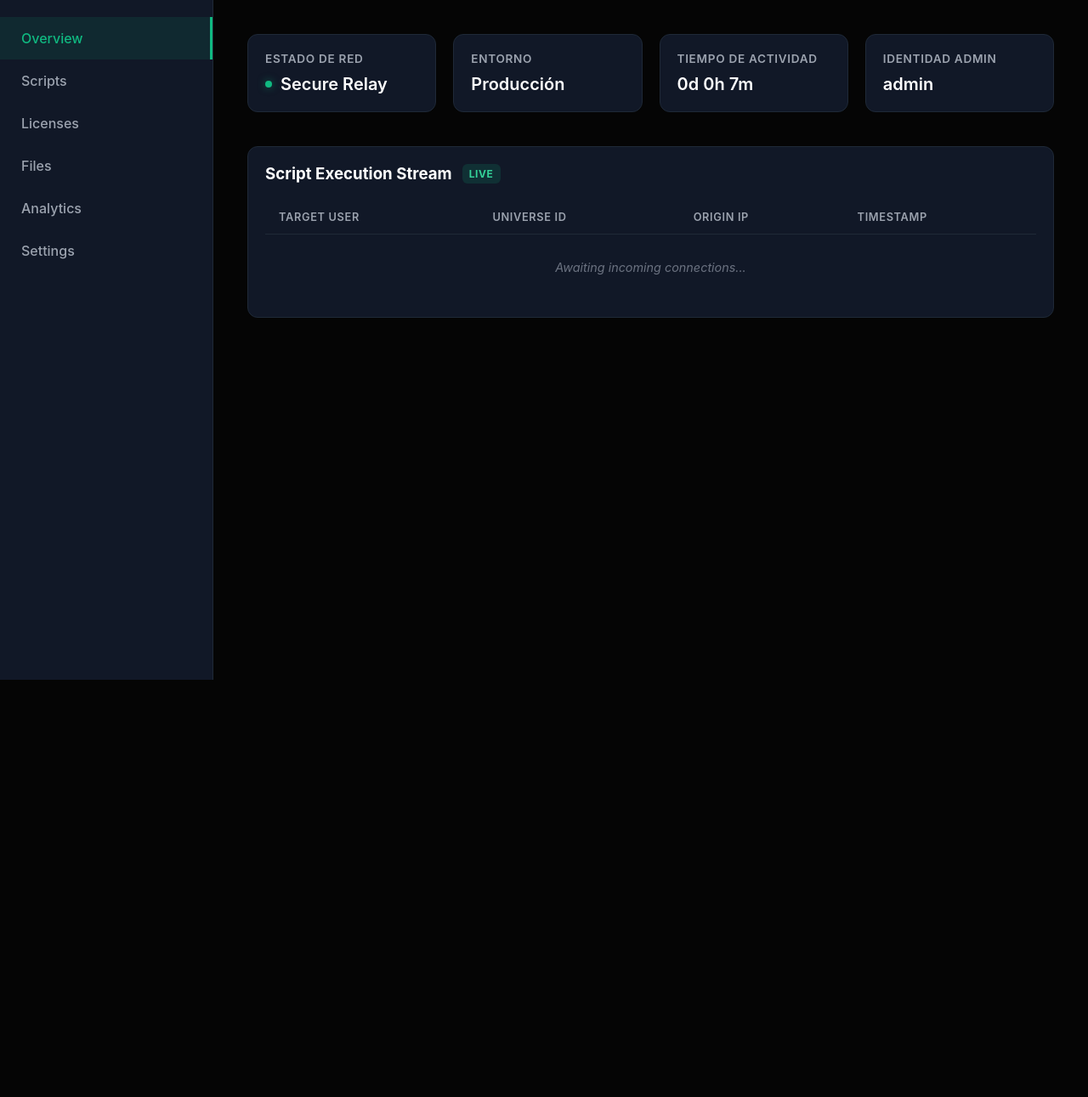
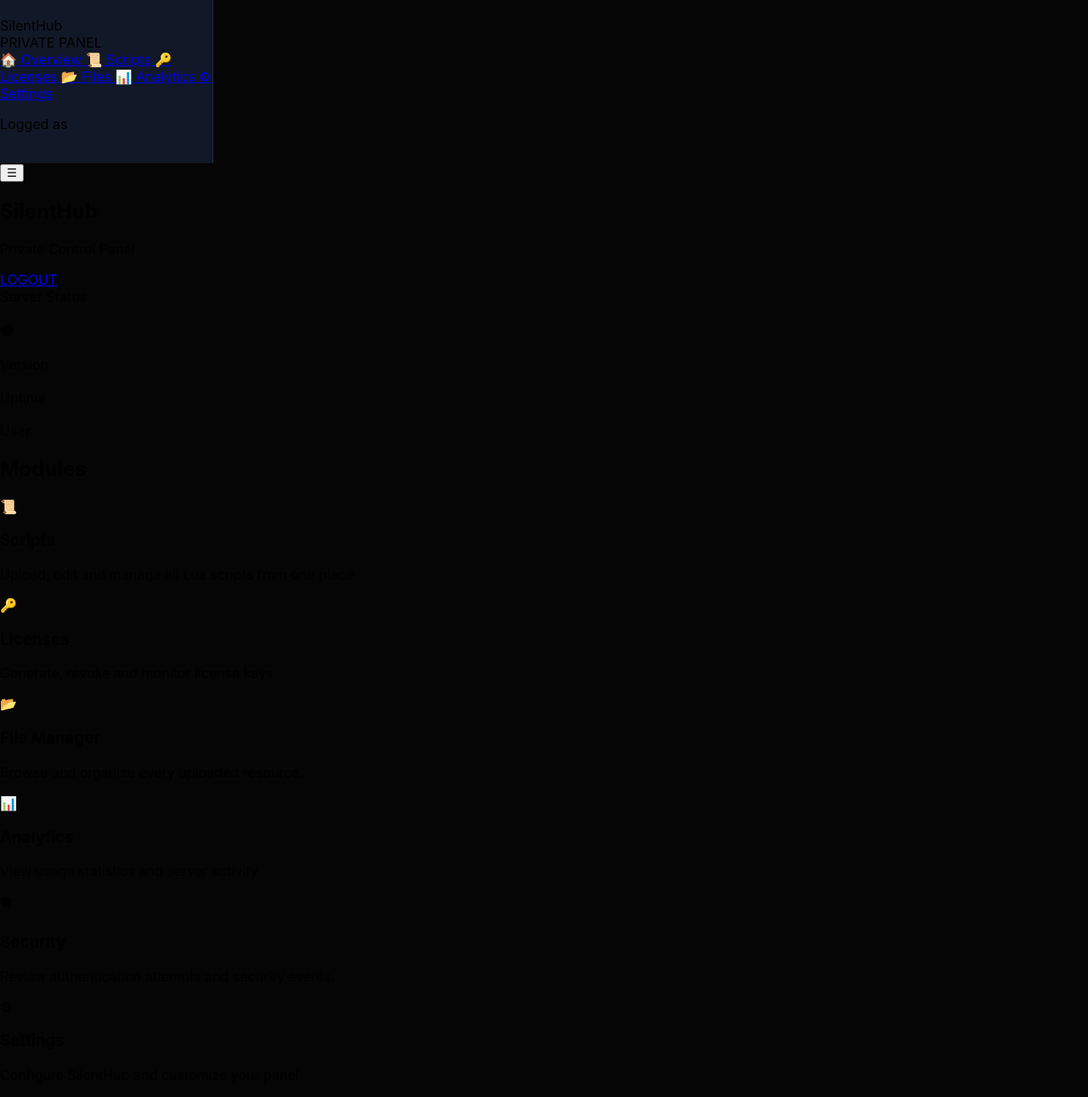
Before and after one commit to Silent-lua/Library, a Flask app: template templates/panel.html in a window 1280 px wide. Shown: the whole page at 85% size. Before the commit the page ends 800 px from the top, so only its background shows below. Run offline with Flask 3, Linux system fonts and the light colour scheme; the template is opened without the code that fills it, so the values that code supplies are empty.

Commit message:
Update panel.html

```diff
--- a/templates/panel.html
+++ b/templates/panel.html
@@ -1,171 +1,270 @@
 <!DOCTYPE html>
 <html lang="en">
+
 <head>
+
     <meta charset="UTF-8">
+
     <meta name="viewport" content="width=device-width, initial-scale=1.0">
-    <title>SilentHub</title>
+
+    <title>SilentHub Dashboard</title>
+
     <link rel="stylesheet" href="{{ url_for('static', filename='style.css') }}">
+
 </head>
-<body>
-    <div class="sidebar">
-        <div class="sidebar-item active" data-target="overview">Overview</div>
-        <div class="sidebar-item" data-target="scripts">Scripts</div>
-        <div class="sidebar-item" data-target="licenses">Licenses</div>
-        <div class="sidebar-item" data-target="files">Files</div>
-        <div class="sidebar-item" data-target="analytics">Analytics</div>
-        <div class="sidebar-item" data-target="settings">Settings</div>
-    </div>
 
-    <div class="main-content">
-        <div class="panel-container">
-            <section id="overview-view" class="dashboard-view active-view">
-                <div class="metrics-grid">
-                    <div class="metric-card">
-                        <span class="metric-title">Estado de Red</span>
-                        <div class="metric-value-container">
-                            <span class="status-indicator active-status"></span>
-                            <span class="metric-value">Secure Relay</span>
-                        </div>
-                    </div>
-                    <div class="metric-card">
-                        <span class="metric-title">Entorno</span>
-                        <span class="metric-value">Producción</span>
-                    </div>
-                    <div class="metric-card">
-                        <span class="metric-title">Tiempo de Actividad</span>
-                        <span id="uptime-display" class="metric-value">0d 0h 7m</span>
-                    </div>
-                    <div class="metric-card">
-                        <span class="metric-title">Identidad Admin</span>
-                        <span class="metric-value">admin</span>
-                    </div>
+<body class="dashboard-body">
+
+<div class="dashboard-layout">
+
+    <!-- SIDEBAR -->
+
+    <aside class="sidebar" id="sidebar">
+
+        <div>
+
+            <div class="sidebar-header">
+
+                <div class="sidebar-logo">
+                    SilentHub
                 </div>
 
-                <div class="live-stream-box">
-                    <h3>Script Execution Stream <span class="live-badge">Live</span></h3>
-                    <div class="table-container">
-                        <table>
-                            <thead>
-                                <tr>
-                                    <th>TARGET USER</th>
-                                    <th>UNIVERSE ID</th>
-                                    <th>ORIGIN IP</th>
-                                    <th>TIMESTAMP</th>
-                                </tr>
-                            </thead>
-                            <tbody id="stream-tbody">
-                                <tr class="empty-row">
-                                    <td colspan="4">Awaiting incoming connections...</td>
-                                </tr>
-                            </tbody>
-                        </table>
+                <div class="sidebar-subtitle">
+                    PRIVATE PANEL
+                </div>
+
+            </div>
+
+            <nav class="menu">
+
+                <a class="active" href="#">
+                    🏠
+                    <span>Overview</span>
+                </a>
+
+                <a href="#">
+                    📜
+                    <span>Scripts</span>
+                </a>
+
+                <a href="#">
+                    🔑
+                    <span>Licenses</span>
+                </a>
+
+                <a href="#">
+                    📂
+                    <span>Files</span>
+                </a>
+
+                <a href="#">
+                    📊
+                    <span>Analytics</span>
+                </a>
+
+                <a href="#">
+                    ⚙
+                    <span>Settings</span>
+                </a>
+
+            </nav>
+
+        </div>
+
+        <div class="user-box">
+
+            <p>Logged as</p>
+
+            <strong>{{ datos.usuario }}</strong>
+
+        </div>
+
+    </aside>
+
+    <!-- Overlay -->
+
+    <div class="sidebar-overlay" id="overlay"></div>
+
+    <!-- MAIN -->
+
+    <main class="dashboard-main">
+
+        <header class="topbar">
+
+            <div class="topbar-left">
+
+                <button class="menu-toggle" id="menuToggle">
+
+                    ☰
+
+                </button>
+
+                <div>
+
+                    <h2>SilentHub</h2>
+
+                    <p>Private Control Panel</p>
+
+                </div>
+
+            </div>
+
+            <a href="/logout" class="logout-btn">
+
+                LOGOUT
+
+            </a>
+
+        </header>
+
+        <section class="content">
+
+            <div class="stats">
+
+                <div class="stat-card">
+
+                    <span>Server Status</span>
+
+                    <h3 class="online">
+
+                        ● {{ datos.estado }}
+
+                    </h3>
+
+                </div>
+
+                <div class="stat-card">
+
+                    <span>Version</span>
+
+                    <h3>
+
+                        {{ datos.version }}
+
+                    </h3>
+
+                </div>
+
+                <div class="stat-card">
+
+                    <span>Uptime</span>
+
+                    <h3>
+
+                        {{ datos.tiempo }}
+
+                    </h3>
+
+                </div>
+
+                <div class="stat-card">
+
+                    <span>User</span>
+
+                    <h3>
+
+                        {{ datos.usuario }}
+
+                    </h3>
+
+                </div>
+
+            </div>
+
+            <section class="content-panel">
+
+                <h2>
+
+                    Modules
+
+                </h2>
+
+                <div class="modules-grid">
+
+                    <div class="module-box">
+
+                        <div class="icon">📜</div>
+
+                        <h3>Scripts</h3>
+
+                        <p>
+                            Upload, edit and manage all Lua scripts from one place.
+                        </p>
+
                     </div>
+
+                    <div class="module-box">
+
+                        <div class="icon">🔑</div>
+
+                        <h3>Licenses</h3>
+
+                        <p>
+                            Generate, revoke and monitor license keys.
+                        </p>
+
+                    </div>
+
+                    <div class="module-box">
+
+                        <div class="icon">📂</div>
+
+                        <h3>File Manager</h3>
+
+                        <p>
+                            Browse and organize every uploaded resource.
+                        </p>
+
+                    </div>
+
+                    <div class="module-box">
+
+                        <div class="icon">📊</div>
+
+                        <h3>Analytics</h3>
+
+                        <p>
+                            View usage statistics and server activity.
+                        </p>
+
+                    </div>
+
+                    <div class="module-box">
+
+                        <div class="icon">🛡</div>
+
+                        <h3>Security</h3>
+
+                        <p>
+                            Review authentication attempts and security events.
+                        </p>
+
+                    </div>
+
+                    <div class="module-box">
+
+                        <div class="icon">⚙</div>
+
+                        <h3>Settings</h3>
+
+                        <p>
+                            Configure SilentHub and customize your panel.
+                        </p>
+
+                    </div>
+
                 </div>
+
             </section>
 
-            <section id="scripts-view" class="dashboard-view">
-                <div class="section-header">
-                    <div>
-                        <h2>Scripts Manager</h2>
-                        <p>Despliega y sincroniza scripts con la base de datos.</p>
-                    </div>
-                    <button class="primary-btn" onclick="openScriptModal()">Nuevo Script</button>
-                </div>
-                <div class="scripts-grid" id="scripts-list">
-                </div>
-            </section>
+        </section>
 
-            <section id="licenses-view" class="dashboard-view">
-                <div class="section-header">
-                    <div>
-                        <h2>Generador de Licencias</h2>
-                        <p>Emite llaves de acceso encriptadas para tus usuarios.</p>
-                    </div>
-                </div>
-                <div class="generator-panel">
-                    <div class="input-group">
-                        <label>Prefijo</label>
-                        <input type="text" id="license-prefix" placeholder="SH_">
-                    </div>
-                    <div class="input-group">
-                        <label>Duración</label>
-                        <select id="license-duration">
-                            <option value="24 Horas">24 Horas</option>
-                            <option value="7 Días">7 Días</option>
-                            <option value="30 Días">30 Días</option>
-                            <option value="De por Vida">De por Vida</option>
-                        </select>
-                    </div>
-                    <div class="input-group">
-                        <label>Límite de Usos</label>
-                        <input type="number" id="license-uses" value="1" min="1">
-                    </div>
-                    <button class="action-btn" onclick="generateLicenseKey()">Generar Licencia</button>
-                </div>
-                <div class="table-container margin-top">
-                    <table>
-                        <thead>
-                            <tr>
-                                <th>LICENCIA</th>
-                                <th>DURACIÓN</th>
-                                <th>USOS MÁXIMOS</th>
-                                <th>ESTADO</th>
-                                <th>ACCIONES</th>
-                            </tr>
-                        </thead>
-                        <tbody id="licenses-tbody">
-                        </tbody>
-                    </table>
-                </div>
-            </section>
+    </main>
 
-            <section id="files-view" class="dashboard-view">
-                <div class="section-header">
-                    <div>
-                        <h2>Gestor de Archivos</h2>
-                    </div>
-                </div>
-                <div class="drag-drop-zone" id="drop-zone">
-                    <svg class="upload-icon" viewBox="0 0 24 24" width="48" height="48">
-                        <path fill="currentColor" d="M19.35 10.04C18.67 6.59 15.64 4 12 4 9.11 4 6.6 5.64 5.35 8.04 2.34 8.36 0 10.91 0 14c0 3.31 2.69 6 6 6h13c2.76 0 5-2.24 5-5 0-2.64-2.05-4.78-4.65-4.96zM14 13v4h-4v-4H7l5-5 5 5h-3z"/>
-                    </svg>
-                    <p>Arrastra recursos adicionales aquí</p>
-                    <input type="file" id="file-uploader" class="hidden-uploader" multiple>
-                </div>
-                <div class="files-grid" id="files-list">
-                </div>
-            </section>
+</div>
 
-            <section id="analytics-view" class="dashboard-view">
-            </section>
+<script src="{{ url_for('static', filename='script.js') }}"></script>
 
-            <section id="settings-view" class="dashboard-view">
-            </section>
-        </div>
-    </div>
+</body>
 
-    <div class="modal" id="script-modal">
-        <div class="modal-content">
-            <h3>Deploy Script</h3>
-            <div class="input-group">
-                <label>Script ID</label>
-                <input type="text" id="modal-script-name" autocomplete="off">
-            </div>
-            <div class="input-group">
-                <label>Universe ID</label>
-                <input type="text" id="modal-script-universe" maxlength="15" pattern="\d*" autocomplete="off">
-            </div>
-            <div class="input-group">
-                <label>Source</label>
-                <textarea id="modal-script-code" class="code-editor"></textarea>
-            </div>
-            <div class="modal-actions">
-                <button class="secondary-btn" onclick="closeScriptModal()">Cancelar</button>
-                <button class="primary-btn" onclick="saveScript()">Desplegar</button>
-            </div>
-        </div>
-    </div>
-
-    <script src="{{ url_for('static', filename='script.js') }}"></script>
-</body>
 </html>
```
